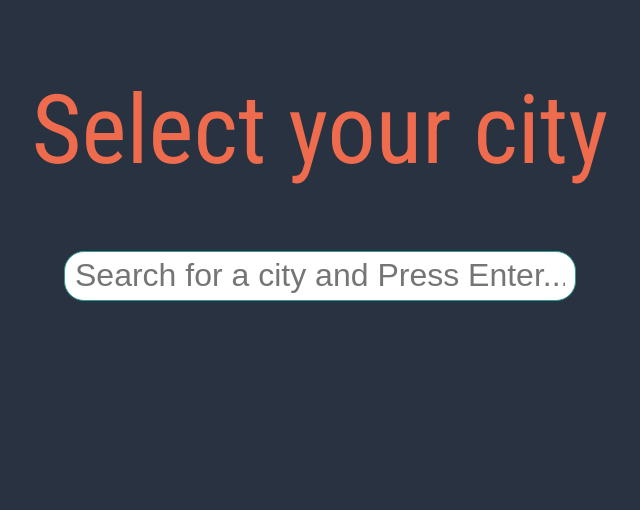
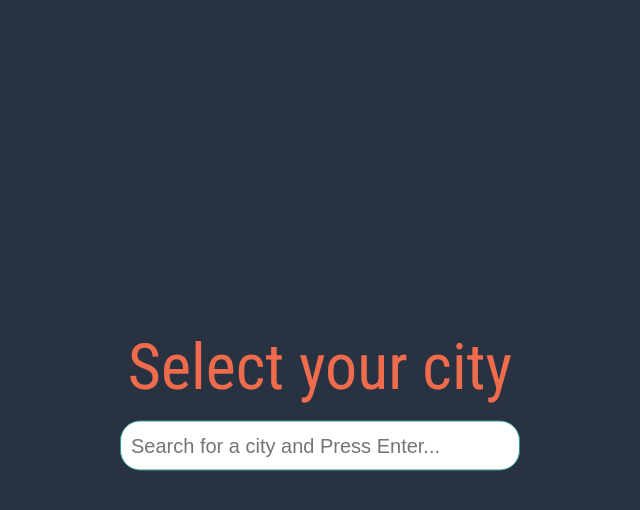
Before and after one commit to ccsCoder/ng-weather, an Angular app: page / in a window 1280 px wide. Shown: the top 510 px of the page, without its empty margins (320-960 px from the left). Built offline with nearby package versions, Linux system fonts and the light colour scheme.

Commit message:
responsive styling for mobile & portrait tablet

```diff
--- a/src/app/add-city/add-city.component.sass
+++ b/src/app/add-city/add-city.component.sass
@@ -1,39 +1,35 @@
 div.city-selection
-  width: 60vw
-  display: flex
-  flex-direction: column
-  justify-content: center
-  align-items: center
-
+  text-align: center
+  padding: 0 1em
 h1
-  font-size: 6rem
+  margin: 0 0 0.25em
+  font-size: 2.9rem
   font-weight: normal
-
 div.city-autocomplete-list
   & > input.city-name-input
+    width: 100%
+    height: 40px
+    border-radius: 10px
     padding-left: 10px
-    padding-right: 10px
-    width: 40vw
-    height: 50px
-    border: .5px solid #2a9d8f
-    border-radius: 20px
-    outline: none
-    font-size: 2rem
+    font-size: 1rem
+p
+  font-size: 1rem
 
-p
-  color: #e9c46a
-  font-size: 1.5rem
-
-@media screen and (max-width: 500px)
+@media screen and (min-width: 768px)
   div.city-selection
-    width: 100vw
+    max-width: 30em
+    margin: 0 auto
   h1
-    font-size: 3rem
+    font-size: 4rem
+    font-weight: normal
   div.city-autocomplete-list
+    padding: 0 1.5em
+    width: 100%
+    margin: 0 auto
+    text-align: center
     & > input.city-name-input
-      width: 90vw
-      height: 40px
-      border-radius: 10px
-      font-size: 1rem
-  p
-    font-size: 1rem
+      height: 50px
+      border: .5px solid #2a9d8f
+      border-radius: 20px
+      outline: none
+      font-size: 1.25rem
--- a/src/app/app.component.sass
+++ b/src/app/app.component.sass
@@ -1,13 +1,12 @@
 .container
-  height: 100%
+  position: fixed
+  top: 50%
+  left: 50%
+  transform: translate(-50%,-50%)
   width: 100%
-  display: flex
-  flex-direction: column
-  align-items: center
-  justify-content: flex-start
+  text-align: center
+  margin: 0 auto
 
-
-@media screen and (max-width: 500px)
+@media screen and (min-width: 992px)
   .container
-    & *
-      margin-top: 10%
+    display: grid
--- a/src/app/city-name/city-name.component.sass
+++ b/src/app/city-name/city-name.component.sass
@@ -1,8 +1,14 @@
 h1
-  font-size: 10rem
+  font-size: 3rem
   font-weight: normal
+  text-transform: capitalize
+  margin-top: 0
 
-// mobile devices
-@media screen and (max-width: 500px)
-  h1
-    font-size: 3rem
+  @media screen and (min-width: 768px)
+    font-size: 6rem
+    margin-bottom: 0.5em
+
+  @media screen and (min-width: 992px)
+    grid-row: 1
+    grid-column: 1 / span 2
+    margin: 0
--- a/src/app/temparature-indicator/temparature-indicator.component.sass
+++ b/src/app/temparature-indicator/temparature-indicator.component.sass
@@ -1,22 +1,15 @@
-// Mobile
-@media screen and (max-width: 500px)
-  div.temparature-indicator
+div.temparature-indicator
+  text-align:center
+  & > div.temp-number
+      font-size: 6rem
+      color: white
+      margin:0
+      padding:0
+      line-height:0.9
+
+  @media screen and (min-width: 768px)
     & > div.temp-number
-      & span
-        font-size: 6rem
+      font-size: 12rem
 
-
-.temparature-indicator
-  color: #2a9d8f
-  transform: translate(0, -20%)
-  width: 50vw
-  display: flex
-  justify-content: center
-  align-items: center
-
-  & .temp-number
-    color: white
-    font-size: 8rem
-    & .unit
-      font-size: 3rem
-      color: #2a9d8f
+  @media screen and (min-width: 992px)
+    grid-row: 2
--- a/src/app/weather-details/weather-details.component.sass
+++ b/src/app/weather-details/weather-details.component.sass
@@ -1,25 +1,23 @@
 .weather-details
-  display: flex
-  justify-content: center
-  align-items: flex-end
+  display: block
+  margin: 2em auto 0
+  text-align: center
   & > div
-    margin-left: 20px
-    font-size: 2.5rem
     color: #2a9d8f
-  & span.w-label
-    font-size: 2rem
-  & span.w-value
-    color: #e9c46a
-    margin-left: 10px
+    font-size: 1.5rem
+    & span.w-value
+      color: #e9c46a
+      font-size: 2rem
+      padding-left: 0.2em
 
+@media screen and (min-width: 768px)
+  .weather-details
+    margin-top: 3.5em
+    & > div
+      font-size: 3rem
+      & span.w-value
+        font-size: 3.5rem
 
-@media screen and (max-width: 500px)
+@media screen and (min-width: 992px)
   .weather-details
-    display: block
-    & > div
-      text-align: left
-      font-size: 1.5rem
-    & div:nth-child(2)
-      flex-basis: 100%
-    & span.w-label
-      font-size: 1rem
+    grid-row: 2 / span 3
--- a/src/app/weather-icon/weather-icon.component.sass
+++ b/src/app/weather-icon/weather-icon.component.sass
@@ -1,20 +1,18 @@
-@media screen and (max-width: 500px)
-  div.weather-icon
-    & span.description
-      font-size: 2rem
-    & i
-      font-size: 4rem
+div.weather-icon
+  color: #98C1D9
+  & span.description
+    font-size: 2rem
+    text-transform: capitalize
+  & i
+    font-size: 4rem
+    display: block
+    text-align: center
 
-.weather-icon
-  display: flex
-  justify-content: center
-  align-items: center
-  color: #98C1D9
-  transform: translate(0, -20%)
+  @media screen and (min-width: 768px)
+      & span.description
+        font-size: 4rem
+      & i
+        font-size: 8rem
 
-  & span.description
-    font-size: 3rem
-    text-transform: capitalize
-
-  & i
-    font-size: 7rem
+  @media screen and (min-width: 992px)
+    grid-row: 3
```
